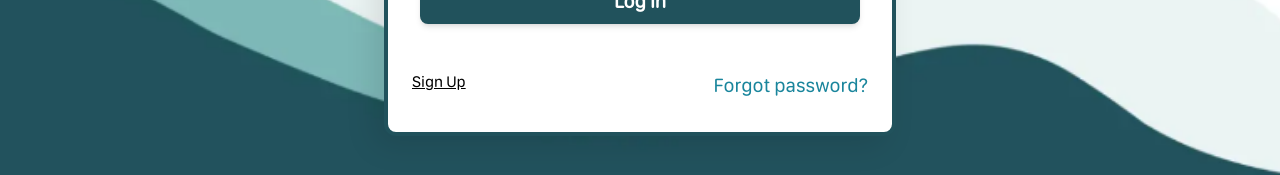
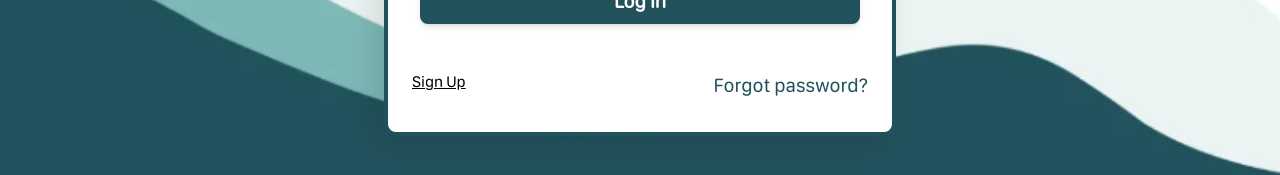
Before and after one commit to GlassesNoGlasses/c01w24-project-grantors, a React (Create React App) app in the folder frontend/: page /login in a window 1280 px wide. Shown: the part 545-720 px from the top of the page. Built offline with nearby package versions, Linux system fonts and the light colour scheme.

Commit message:
Increased login form accessibility

```diff
--- a/frontend/src/components/login-page/Login.tsx
+++ b/frontend/src/components/login-page/Login.tsx
@@ -64,6 +64,7 @@ const Login: React.FC<LoginProps> = () => {
 						<input
 							type="text"
 							id="email"
+							aria-label='email or username'
 							placeholder="Enter email or username"
 							value={username}
 							onChange={(e) => setUsername(e.target.value)}
@@ -79,6 +80,7 @@ const Login: React.FC<LoginProps> = () => {
 						<input
 							type="password"
 							id="password"
+							aria-label='password'
 							placeholder="Enter password"
 							value={password}
 							onChange={(e) => setPassword(e.target.value)}
@@ -101,9 +103,9 @@ const Login: React.FC<LoginProps> = () => {
 					</div>
 					<div className="form-footer-container" style={{ marginTop: '5%' }}>
 						<Link to="/signup" className="underline" style={{ textDecoration: 'underline' }}>Sign Up</Link>
-						<a href="#" className="forgot-password text-sm text-secondary hover:underline sm:text-base " style={{ display: 'flex', float: 'right' }}>
-              Forgot password?
-            </a>
+						<a role="button" href="#" className="forgot-password text-sm text-primary hover:underline sm:text-base " style={{ display: 'flex', float: 'right' }}>
+							Forgot password?
+						</a>
 					</div>
 				</form>
 			</div>
```
